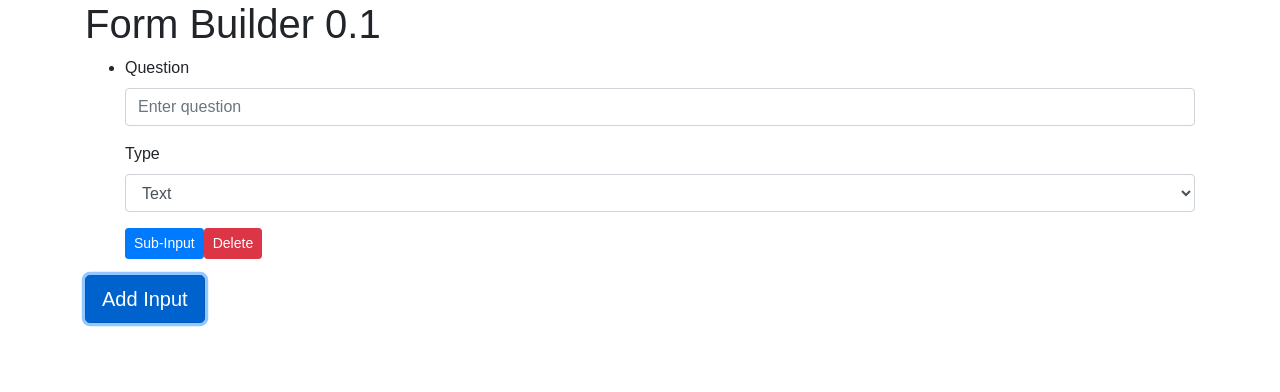
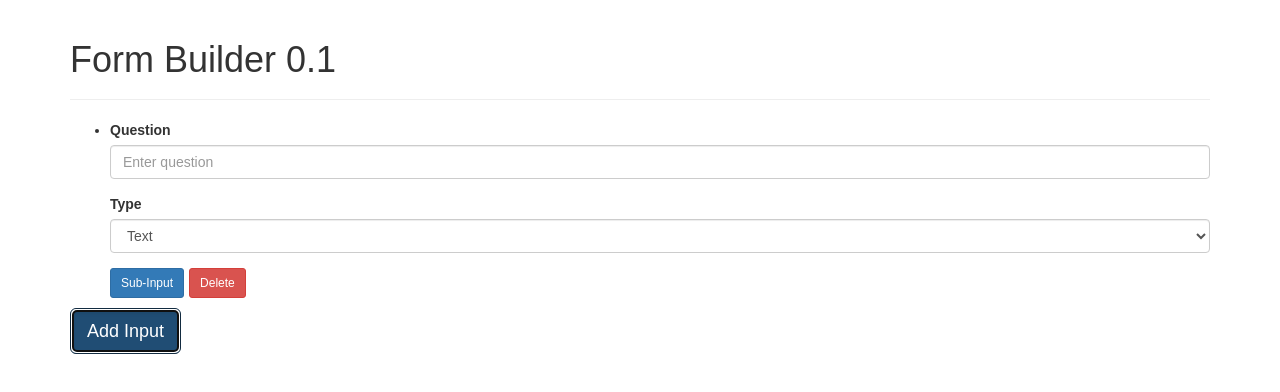
Before and after one commit to karalyndewalt/form-builder, a React (Create React App) app: page / in a window 1280 px wide. Both pictures are taken after a click on the button "Add Input". Shown: the top 392 px of the page. Built offline with nearby package versions, Linux system fonts and the light colour scheme.

Commit message:
Corrects bootstrap version

```diff
--- a/public/index.html
+++ b/public/index.html
@@ -20,8 +20,8 @@
       Learn how to configure a non-root public URL by running `npm run build`.
     -->
     <!-- Latest compiled and minified CSS -->
-    <!-- <link rel="stylesheet" href="https://maxcdn.bootstrapcdn.com/bootstrap/3.3.7/css/bootstrap.min.css" integrity="sha384-BVYiiSIFeK1dGmJRAkycuHAHRg32OmUcww7on3RYdg4Va+PmSTsz/K68vbdEjh4u" crossorigin="anonymous"> -->
-    <link rel="stylesheet" href="https://maxcdn.bootstrapcdn.com/bootstrap/latest/css/bootstrap.min.css">
+    <link rel="stylesheet" href="https://maxcdn.bootstrapcdn.com/bootstrap/3.3.7/css/bootstrap.min.css" integrity="sha384-BVYiiSIFeK1dGmJRAkycuHAHRg32OmUcww7on3RYdg4Va+PmSTsz/K68vbdEjh4u" crossorigin="anonymous">
+    <!-- <link rel="stylesheet" href="https://maxcdn.bootstrapcdn.com/bootstrap/latest/css/bootstrap.min.css"> -->
     <title>React App</title>
   </head>
   <body>
--- a/src/index.js
+++ b/src/index.js
@@ -9,18 +9,45 @@ import { FormGroup, FormControl, ControlLabel,
 import './index.css';
 
 
-// questions is the forms reducer.
+// questions is the forms reducer on the Create 'page'.
+let qId = 0;
 const questions = (state = [], action) => {
   switch (action.type) {
     case "ADD_QUESTION":
       return [
         ...state, {
-          id: action.id,
+          id: qId++,
           text: action.text,
           answerType: action.answerType,
-          // sub-input = {},
+          // sub-input = [],
         }
       ]
+    case "CHANGE_TYPE":
+      return state.map(question => {
+        if (question.id !== action.id) {
+          return question;
+        }
+
+        return {
+          ...question,
+          answerType: action.answerType // FIXME
+        }
+      }
+    )
+
+    case "CHANGE_TEXT":
+      return state.map(question => {
+        if (question.id !== action.id) {
+          return question;
+        }
+
+        return {
+          ...question,
+          text: action.text // FIXME
+        }
+      }
+    )
+
 //     case "DELETE_QUESTION":
 //       // look for id to del, if ?  !id return q : not empty ....
     default:
@@ -64,23 +91,35 @@ class Question extends React.Component {
           {/*  To inline lable with input field -->
             https://react-bootstrap.github.io/components/forms/#forms-horizontal*/}
           <FormGroup
-            controlId="question" //make controlId unique **TODO**
+            controlId={"question-" + this.props.id} //make controlId unique **TODO**
           >
             <ControlLabel>Question</ControlLabel>
               <FormControl
                 type="text"
-                // onChange will update the value by dispatch  **TODO**
+                // will update the value by dispatch  **TODO** FIXME **use event handler
+                onChange={() => {
+                  store.dispatch({
+                    type:"CHANGE_TEXT",
+                    id:this.props.id,
+                    text:this.value,
+                  });
+                }}
                 // value={this.state.value}
                 placeholder="Enter question"
-                // onChange={this.handleChange} **TODO**
               />
           </FormGroup>
-            <FormGroup controlId="type">
+          <FormGroup controlId={"type-" + this.props.id}>
             <ControlLabel>Type</ControlLabel>
               <FormControl
                 componentClass="select"
                 placeholder="select"
-              // onChange   **TODO**
+                onChange={() => {
+                  store.dispatch({
+                    type: "CHANGE_TYPE",
+                    id: this.props.id,
+                    answerType: this.value, //**TODO** FIXME, needs selected option value **use event handler
+                  })
+                }}
               >
                 <option value="text">Text</option>
                 <option value="number">Number</option>
@@ -92,18 +131,18 @@ class Question extends React.Component {
                 <Button bsStyle="primary" bsSize="sm" >
                   Sub-Input
                 </Button>
+
                 <Button bsStyle="danger" bsSize="sm" >
                   Delete
                 </Button>
             </ButtonToolbar>
-
         </form>
       </div>
     )
   }
 }
 
-let qId = 0;
+
 class FormBuilder extends React.Component {
 
   // use map to get each q from state and create each form
@@ -121,7 +160,7 @@ class FormBuilder extends React.Component {
         <ul>
           {this.props.questions.map(qu =>
           <li key={qu.id}>
-            <Question/>
+            <Question id={qu.id}/>
           </li>
           )}
         </ul>
@@ -134,7 +173,6 @@ class FormBuilder extends React.Component {
           onClick={()=> {
             store.dispatch({
               type: "ADD_QUESTION",
-              id: qId++,
               text: "newQuestion",
               answerType: "text" //could be "radio" or "number"
             })
```
Lines whose indentation alone changed are shown as unchanged.
